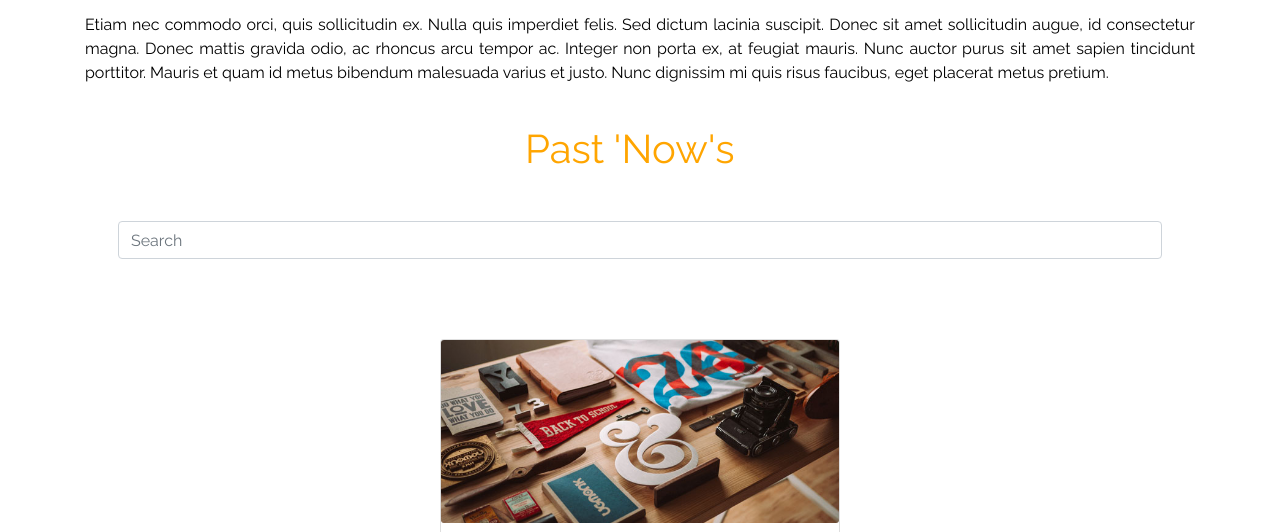
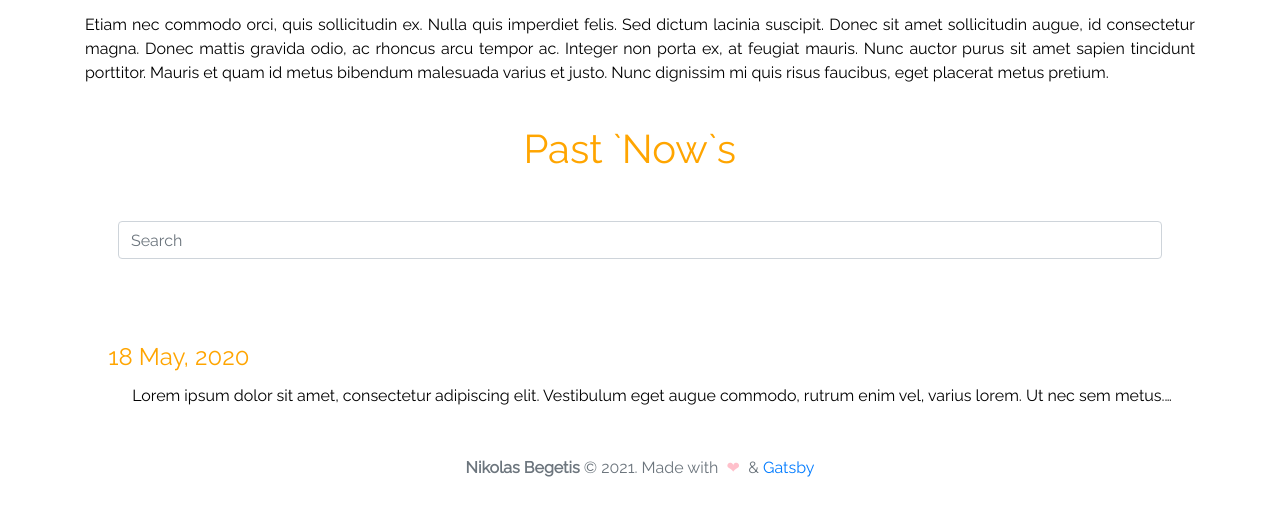
Before and after one commit to nmpegetis/nbegetis.com-gatsby, a Gatsby site: page /now in a window 1280 px wide. Shown: the part 651-1183 px from the top of the page. After the commit the page ends 1131 px from the top, so only its background shows below. Built offline with nearby package versions, Linux system fonts and the light colour scheme; Gatsby itself is replaced by a stand-in of ours.

Commit message:
feat: add NowLink and set a basic style and layout

```diff
--- /dev/null
+++ b/src/components/NowLink.js
@@ -0,0 +1,19 @@
+import React from "react"
+import { Link } from "gatsby"
+import { Container, Badge } from "react-bootstrap"
+
+export default ({ to, subtitle, excerpt, tags = [] }) => {
+  return (
+    <Container className="text-left">
+      <Link to={to} style={{ textDecoration: "none" }}>
+        <h4 className="mt-1">{subtitle}</h4>
+      </Link>
+      {tags.map(tag => (
+        <Badge key={tag} pill variant="dark" className="px-2 mr-1">
+          {tag}
+        </Badge>
+      ))}
+      <p className="pt-1 pl-4 text-justify">{excerpt}</p>
+    </Container>
+  )
+}
--- a/src/components/index.js
+++ b/src/components/index.js
@@ -6,3 +6,4 @@ export { default as PageLayout } from "./PageLayout"
 export { default as PageTitle } from "./PageTitle"
 export { default as ProjectLink } from "./ProjectLink"
 export { default as WorkHistory } from "./WorkHistory"
+export { default as NowLink } from "./NowLink"
--- a/src/pages/now.js
+++ b/src/pages/now.js
@@ -1,9 +1,8 @@
 import React, { useState } from "react"
 import { graphql } from "gatsby"
-import { PageLayout, PageTitle, NowLink, BlogLink } from "../components"
+import { PageLayout, PageTitle, NowLink } from "../components"
 import { SEO, Utils } from "../utils"
 import { Container, Form, FormControl } from "react-bootstrap"
-import PostTemplate from "../templates/post-template"
 
 const SubTitle = ({ ttr, date, author }) => (
   <h5 className="text-muted mb-5">
@@ -64,7 +63,7 @@ export default ({ data }) => {
           </Container>
         </Container>
       )}
-      <PageTitle title="Past 'Now's" />
+      <PageTitle title="Past `Now`s" />
       <Container className="px-5 mb-5 text-center">
         <Form className="aurebesh blog-filter">
           <FormControl
@@ -81,7 +80,7 @@ export default ({ data }) => {
       >
         {filteredPosts.map(({ node }) => (
           <div key={node.id} className="p-3">
-            <BlogLink
+            <NowLink
               to={node.fields.slug}
               featuredImage={featuredImageMap[node.fields.slug]}
               title={node.frontmatter.title}
```
